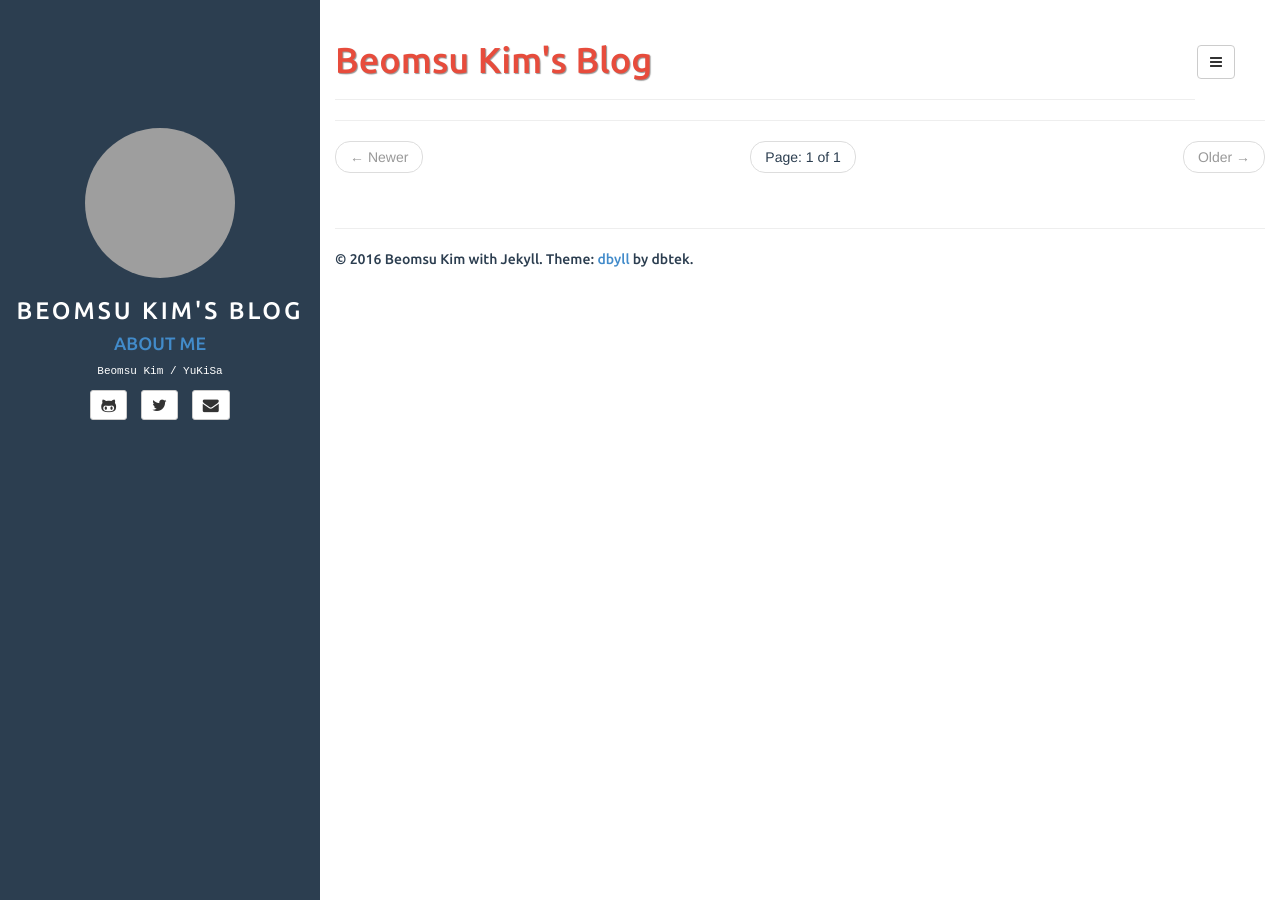
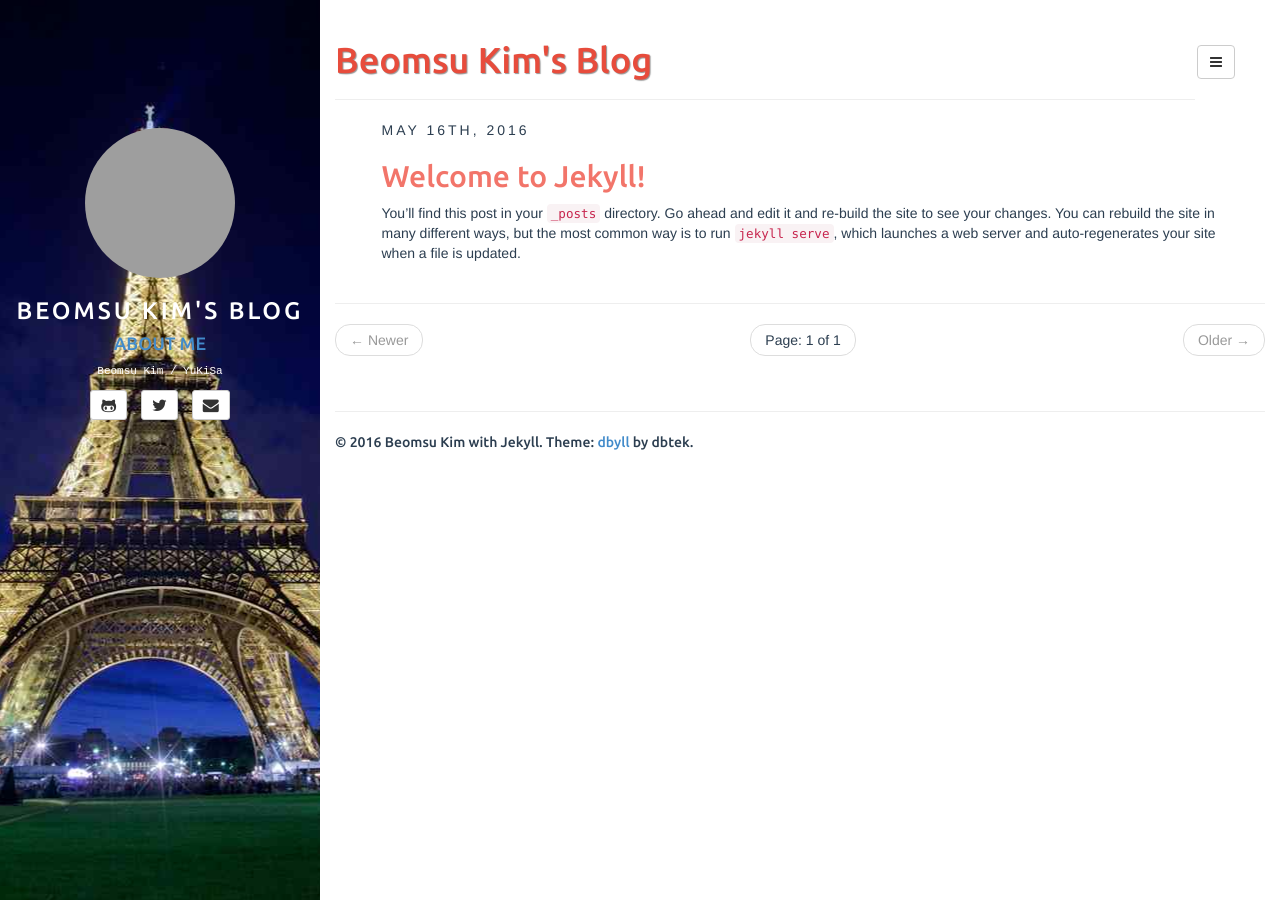
Before and after one commit to shuuki4/shuuki4.github.io, a Jekyll site: the page built from index.html, in a window 1280 px wide. Built offline with Jekyll 4.4.1, drawn with Linux system fonts in a browser that asks for light colours; the list of posts is cut into pages by our own code; grey boxes are pictures that could not be loaded.

Commit message:
background change

```diff
--- a/_config.yml
+++ b/_config.yml
@@ -32,7 +32,7 @@ categories_path: categories.html
 tags_path: tags.html
 
 # set it as url of an image
-# sidebar_background_image: https://www.dropbox.com/s/g9h23zrycedxtk5/sky.png?raw=1
+sidebar_background_image: pictures/sidebar_background.jpg
 
 BASE_PATH:
 
--- /dev/null
+++ b/_posts/2016-05-16-welcome-to-jekyll.markdown
@@ -0,0 +1,25 @@
+---
+layout: post
+title:  "Welcome to Jekyll!"
+date:   2016-05-16 09:28:51 -0400
+categories: jekyll update
+---
+You’ll find this post in your `_posts` directory. Go ahead and edit it and re-build the site to see your changes. You can rebuild the site in many different ways, but the most common way is to run `jekyll serve`, which launches a web server and auto-regenerates your site when a file is updated.
+
+To add new posts, simply add a file in the `_posts` directory that follows the convention `YYYY-MM-DD-name-of-post.ext` and includes the necessary front matter. Take a look at the source for this post to get an idea about how it works.
+
+Jekyll also offers powerful support for code snippets:
+
+{% highlight ruby %}
+def print_hi(name)
+  puts "Hi, #{name}"
+end
+print_hi('Tom')
+#=> prints 'Hi, Tom' to STDOUT.
+{% endhighlight %}
+
+Check out the [Jekyll docs][jekyll-docs] for more info on how to get the most out of Jekyll. File all bugs/feature requests at [Jekyll’s GitHub repo][jekyll-gh]. If you have questions, you can ask them on [Jekyll Talk][jekyll-talk].
+
+[jekyll-docs]: http://jekyllrb.com/docs/home
+[jekyll-gh]:   https://github.com/jekyll/jekyll
+[jekyll-talk]: https://talk.jekyllrb.com/
```
Also changed, not shown: README.md (deleted), pictures/sidebar_background.jpg (added).
